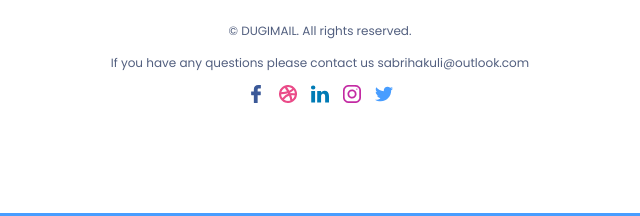
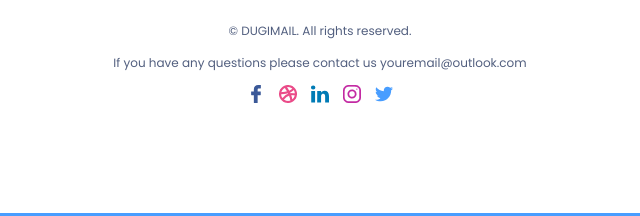
Before and after one commit to DSolight/WPPlugins, a plain HTML site: page index.html in a window 1280 px wide. Shown: the part 584-800 px from the top of the page, 320-960 px from the left. Drawn offline with Linux system fonts and the light colour scheme.

Commit message:
Update index.html

```diff
--- a/index.html
+++ b/index.html
@@ -52,7 +52,7 @@
             <div class="footer__info">
                 <div class="footer__title">
                     <p>© DUGIMAIL. All rights reserved.</p>
-                    <p>If you have any questions please contact us sabrihakuli@outlook.com</p>
+                    <p>If you have any questions please contact us youremail@outlook.com</p>
                 </div>
                 <div class="footer__socials">
                     <a href="#">
```
